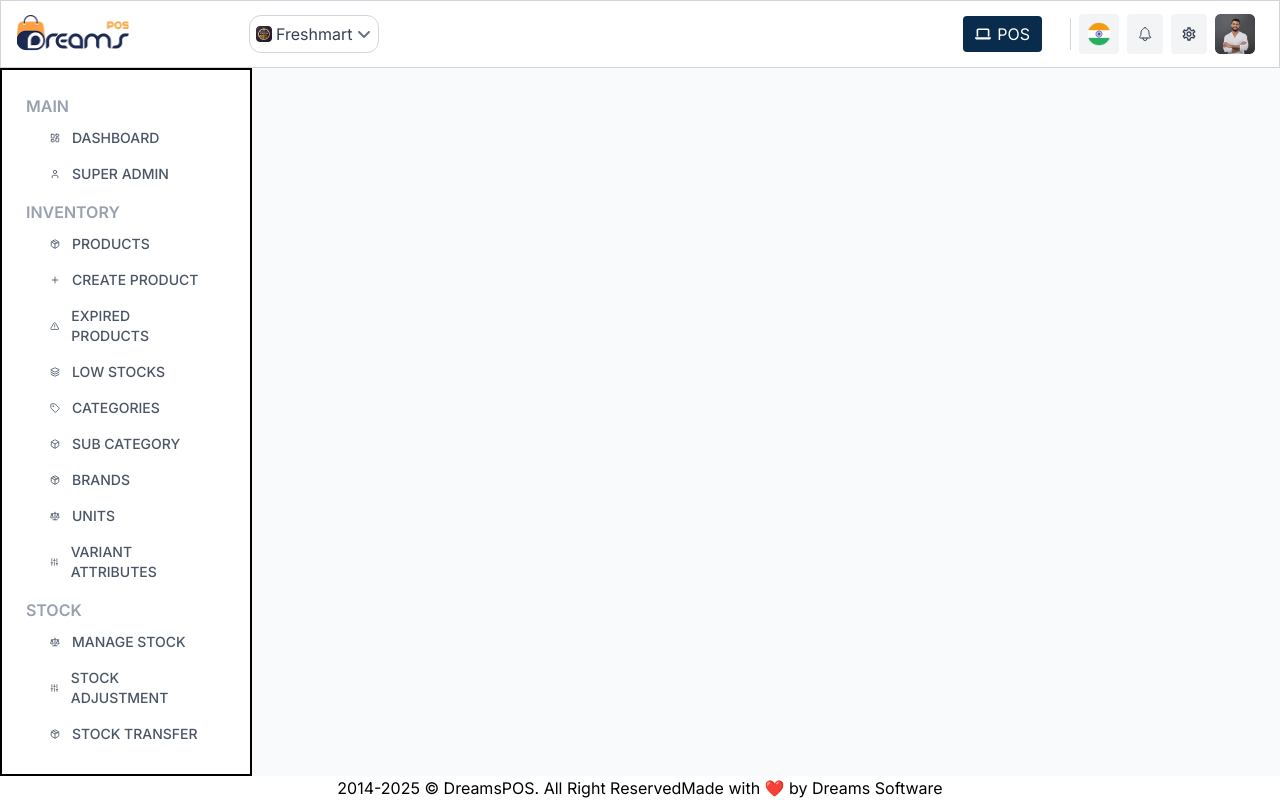
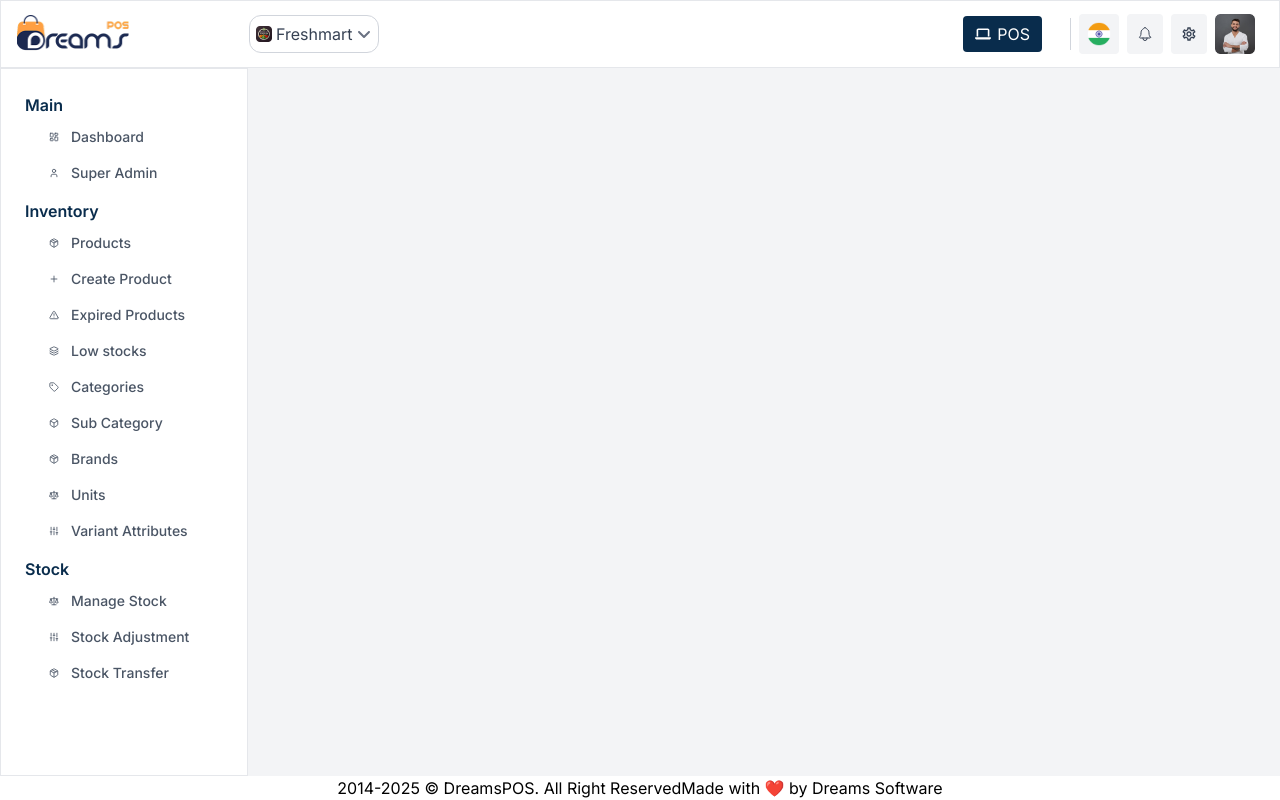
Before and after one commit to sagarboyal/inventory-management-system-webUI, a React (Vite) app: page / in a window 1280 px wide. Built offline with nearby package versions, Linux system fonts and the light colour scheme.

Commit message:
modify sidebar

```diff
--- a/src/App.tsx
+++ b/src/App.tsx
@@ -7,10 +7,10 @@ import Dashboard from "./pages/Dashboard";
 import Brands from "./pages/Brands";
 import Category from "./pages/Category";
 import CreateProduct from "./pages/CreateProduct";
-import ExpiredProducts from "./pages/ExpiredProducts";
+import ExpiredProducts from "./pages/expiredProducts/ExpiredProducts";
 import LowStocks from "./pages/LowStocks";
 import VariantAttributes from "./pages/VariantAttributes";
-import Product from "./pages/Product";
+import Product from "./pages/products/Product";
 import SubCategory from "./pages/SubCategory";
 import SuperAdmin from "./pages/SuperAdmin";
 
@@ -22,7 +22,7 @@ function App() {
       <div className="flex flex-1 overflow-hidden">
         <Sidebar />
 
-        <main className="flex-1 overflow-y-auto bg-gray-50 p-6">
+        <main className="flex-1 overflow-y-auto bg-gray-100 p-6">
           <Routes>
             <Route path="/dashboard" element={<Dashboard />} />
             <Route path="/brands" element={<Brands />} />
--- a/src/components/layout/Navbar.tsx
+++ b/src/components/layout/Navbar.tsx
@@ -6,7 +6,7 @@ import { MdOutlineSettings } from "react-icons/md";
 function Navbar() {
   return (
     <header>
-      <nav className="flex border border-gray-300">
+      <nav className="flex border border-gray-200">
         <div className="flex">
           <div className="py-3.5 pl-4 pr-30">
             <a href="/">
--- a/src/components/layout/Sidebar.tsx
+++ b/src/components/layout/Sidebar.tsx
@@ -3,20 +3,16 @@ import { NavLink } from "react-router-dom";
 
 const Sidebar = () => {
   return (
-    <aside className=" bg-white w-63 p-6 gap-4  border-2 shadow-sm">
-      {/* <div className="flex items-center gap-2 p-5 border-b ">
-        <div className="w-9 rounded-lg flex items-center justify-center text-black font-bold">
-          <h1 className="text-xl font-semibold text-gray-700">Dreams Pos</h1>
-        </div>
-      </div> */}
-
+    <aside className=" bg-white border border-gray-200 w-62 p-6 gap-4   shadow-sm">
       <div className="gap-2 space-y-6">
         {sidebarData.map((section, index) => (
-          <div
-            key={index}
-            className="font-semibold text-gray-400 uppercase mb-2 "
-          >
-            <p className="space-y-1 w-63 h-4.5">{section.title}</p>
+          <div key={index} className="  font-small mb-2 text-[#092C4C] ">
+            <p
+              className=" font-semibold space-y-1 w-63 h-4.5
+            "
+            >
+              {section.title}
+            </p>
             <div className=" gap-2.5 mt-2 mr-3 mb-2 ml-3">
               {section.items.map((item, idx) => {
                 const Icon = item.icon;
@@ -26,9 +22,10 @@ const Sidebar = () => {
                     to={item.path || "/"}
                     end={item.path === "/"}
                     className={({ isActive }) =>
-                      `flex items-center gap-3 px-3 py-2 rounded-lg cursor-pointer transition ${isActive
-                        ? " bg-orange-100 text-orange-60 shadow-sm"
-                        : "text-gray-600 hover:bg-gray-100"
+                      `flex items-center gap-3 px-3 py-2 rounded-lg cursor-pointer transition ${
+                        isActive
+                          ? " bg-orange-100 text-orange-60 shadow-sm"
+                          : "text-gray-600 hover:bg-gray-100"
                       }`
                     }
                   >
```
